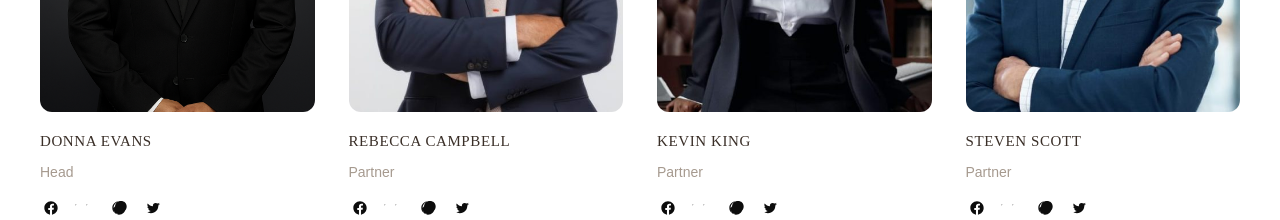
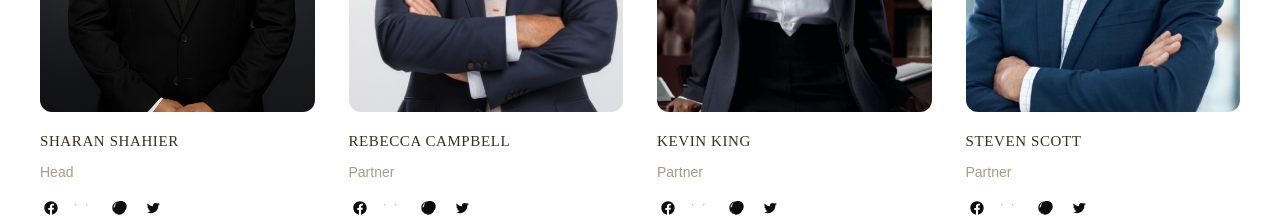
Before and after one commit to rahulgagrai25/law-firm, a Next.js app: page / in a window 1280 px wide. Shown: the part 4100-4320 px from the top of the page. Built offline with nearby package versions, Linux system fonts and the light colour scheme.

Commit message:
updated head name

```diff
--- a/src/app/components/Team.tsx
+++ b/src/app/components/Team.tsx
@@ -12,7 +12,7 @@ type Member = {
 };
 
 const members: Member[] = [
-  { id: 1, name: "Donna Evans", role: "Head", image: "/team/p9.png" },
+  { id: 1, name: "Sharan Shahier", role: "Head", image: "/team/p9.png" },
   { id: 2, name: "Rebecca Campbell", role: "Partner", image: "/team/p2.png" },
   { id: 3, name: "Kevin King", role: "Partner", image: "/team/p3.png" },
   { id: 4, name: "Steven Scott", role: "Partner", image: "/team/p4.png" },
```
